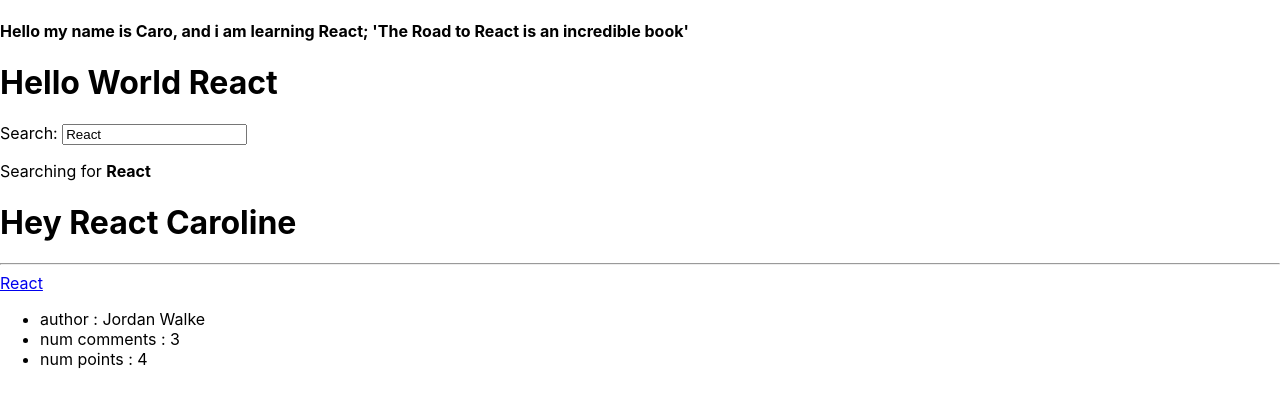
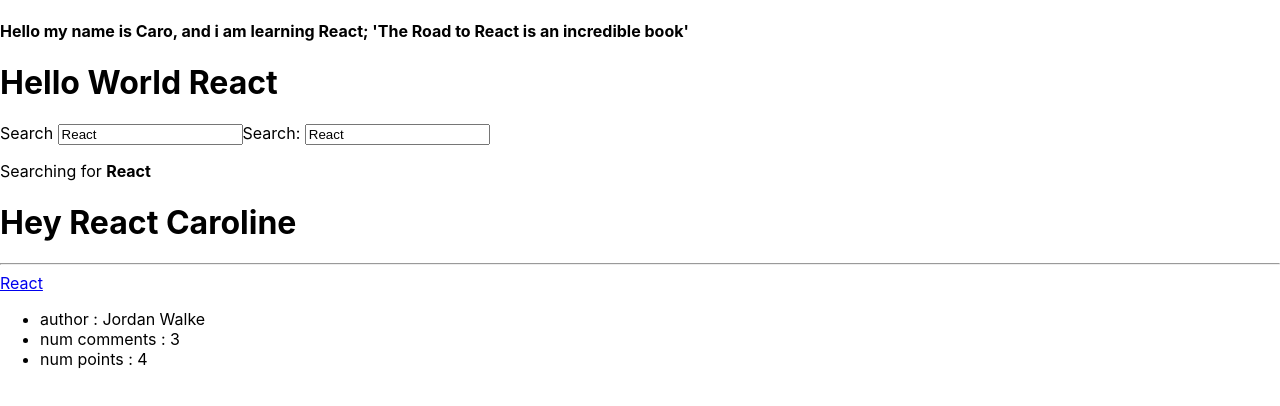
Before and after one commit to Caroline-100/hacker-stories, a React (Create React App) app: page / in a window 1280 px wide. Shown: the top 406 px of the page. Built offline with nearby package versions, Linux system fonts and the light colour scheme.

Commit message:
implement a reuse component input search

```diff
--- a/src/App.js
+++ b/src/App.js
@@ -70,28 +70,42 @@
     story.title.toLowerCase().includes(searchTerm.toLowerCase())
   );
   return (
-    <div>
+    <>
+
       <h1>Hello World {title}</h1>
+      <InputWithLabel id="search" label='Search' value={searchTerm} onInputChange={handleSearch} />
       <Search onSearch={handleSearch} searchTerm={searchTerm} search={searchTerm} />
       <h1>
         {welcome.greeting} {welcome.title} {greeting("Caroline")}
       </h1>
       <hr />
       <List list={searchStories} />
-    </div>
+    </>
   );
+}
+const InputWithLabel = ({ id, label, value, onInputChange, type }) => {
+  return (
+
+    <>
+      <label htmlFor={id}>{label}</label>
+      &nbsp;
+      <input id={id} type={type} value={value} onChange={onInputChange}
+      />
+    </>
+  )
+
 }
 
 const Search = ({ onSearch, search, searchTerm }) => {
 
   return (
-    <div>
-      <label htmlFor="search">Search: </label>
+    <>
+      <label htmlFor="search" value={searchTerm}>Search: </label>
       <input onChange={onSearch} id='search' type='text' value={search} />
       <p>
         Searching for <strong>{searchTerm}</strong>
       </p>
-    </div>
+    </>
   )
 
 }
@@ -101,11 +115,11 @@
 
 const ItemList = ({ item }) => (
 
-  <div>
+  <>
     <LinkTitle url={item.url} title={item.title} />
 
     < NumofCommentAndPoints author={item.author} comments={item.num_comments} points={item.points} />
-  </div>
+  </>
 )
 // child of List
 const LinkTitle = ({ url, title }) => {
```
